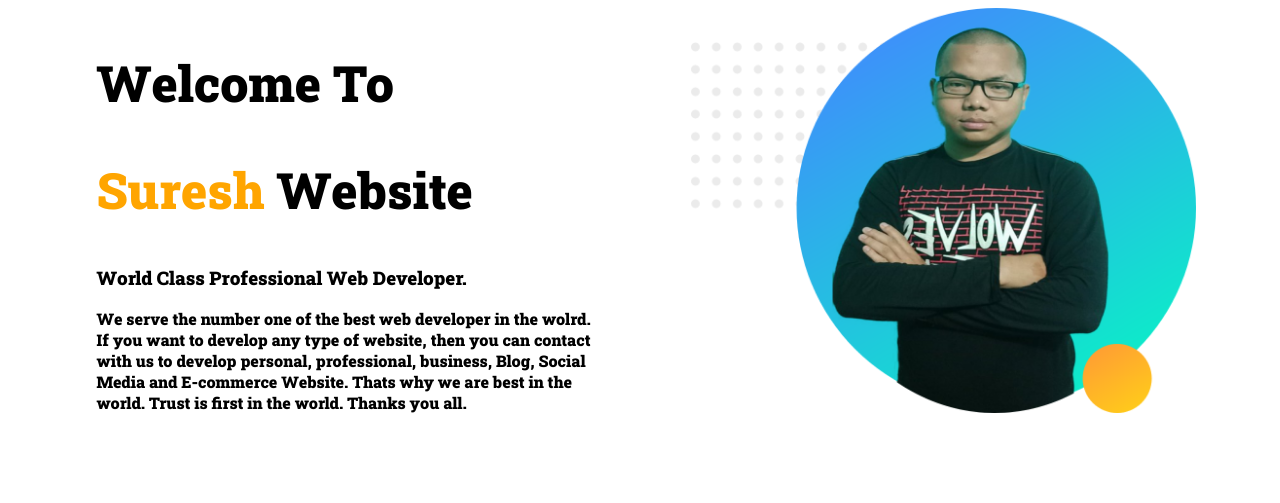
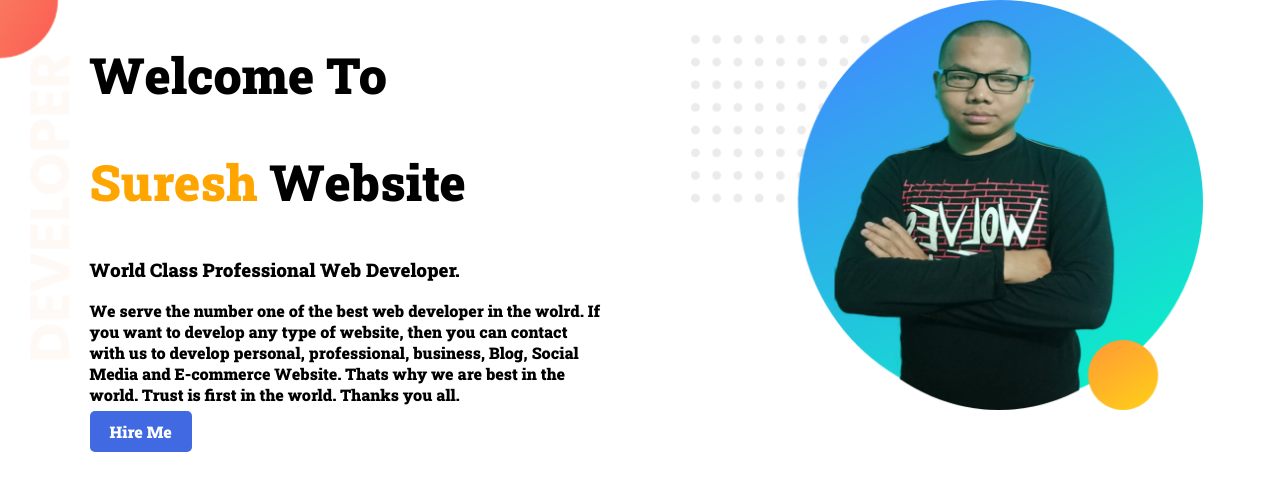
Before and after one commit to sureshchakma/my-portfolio, a plain HTML site: page index.html in a window 1280 px wide. Drawn offline with Linux system fonts and the light colour scheme.

Commit message:
new adding site

```diff
--- a/index.html
+++ b/index.html
@@ -8,12 +8,13 @@
     <link rel="stylesheet" href="style.css">
 </head>
 <body>
-    <section>
+    <section class="top-banner">
         <div class="half-width">
             <h1>Welcome To</h1>
             <h1><span class="name">Suresh</span> Website</h1>
             <h3>World Class Professional Web Developer.</h3>
             <p>We serve the number one of the best web developer in the wolrd. If you want to develop any type of website, then you can contact with us to develop personal, professional, business, Blog, Social Media and E-commerce Website. Thats why we are best in the world. Trust is first in the world. Thanks you all.</p>
+            <a class="link-button" href="https://www.facebook.com/radamon.changma.cht" target="_blank">Hire Me</a>
         </div>
         <div class="half-width">
             <img src="images/profile/SureshPotyfolio-1.png" alt="">
--- a/style.css
+++ b/style.css
@@ -1,5 +1,6 @@
 
 body{
+    margin: 0;
     font-family: 'Roboto Slab', serif;
 }
 h1{
@@ -10,11 +11,27 @@ h1{
 
 }
 .half-width{
+    float: left;
     width: 40%;
-    float: left;
     margin-left: 5%;
     padding-left: 2%;
 }
 .half-width img{
     width: 100%;
 }
+.top-banner{
+    background-image: url("images/profile/top-banner.png");
+    background-repeat: no-repeat;
+}
+section{
+    height: 500px;
+}
+
+.link-button{
+    text-decoration: none;
+    background-color: royalblue;
+    padding: 10px 20px;
+    border-radius: 5px;
+    color: white;
+    font-weight: 700;
+}
```
Also changed, not shown: images/profile/top-banner.png (renamed from images/top-banner.png).
